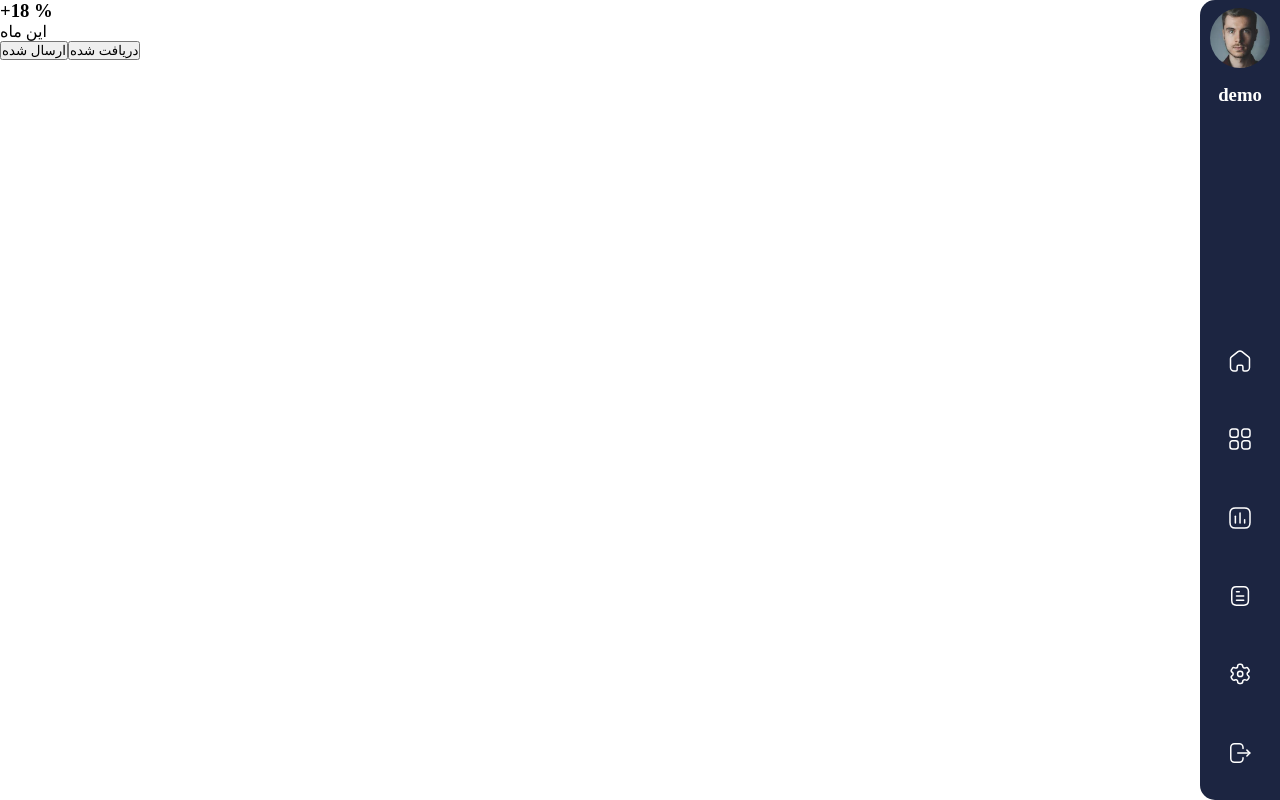
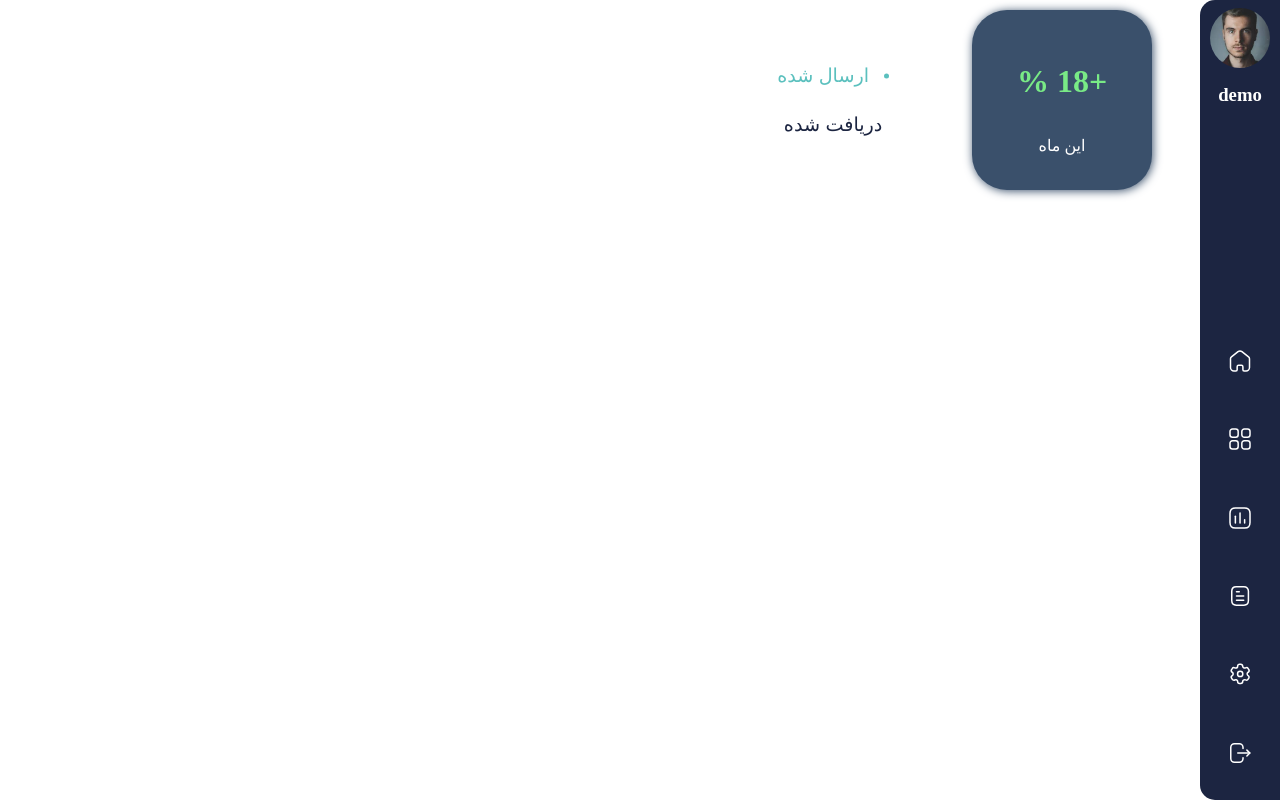
Before and after one commit to BeanVortex/Anbarinoo_react, a React (Create React App) app: page / in a window 1280 px wide. Built offline with nearby package versions, Linux system fonts and the light colour scheme.

Commit message:
00:06:28
- Added Header section without cargos

```diff
--- /dev/null
+++ b/src/components/home/header/Header.js
@@ -0,0 +1,42 @@
+import React, { useState } from "react";
+import "./Header.scss";
+
+const Header = () => {
+  const [isSent, setIsSent] = useState(true);
+
+  const handleState = () => {
+    const sentBtn = document.querySelector("button:nth-child(1)");
+    const receivedBtn = document.querySelector("button:nth-child(2)");
+
+    if (!isSent) {
+      sentBtn.classList.add("active");
+      receivedBtn.classList.remove("active");
+      setIsSent(true);
+    } else {
+      sentBtn.classList.remove("active");
+      receivedBtn.classList.add("active");
+      setIsSent(false);
+    }
+  };
+
+  return (
+    <header className="header">
+      <div className="profit-indicator">
+        <h3>+18 %</h3>
+        <p>این ماه</p>
+      </div>
+      <div className="receive-link">
+        <button href="#" onClick={() => handleState(this)} className="active">
+          ارسال شده
+        </button>
+        <button href="#" onClick={() => handleState(this)}>
+          {" "}
+          دریافت شده
+        </button>
+      </div>
+      <div className="cargos"></div>
+    </header>
+  );
+};
+
+export default Header;
--- /dev/null
+++ b/src/components/home/header/Header.scss
@@ -0,0 +1,86 @@
+@import "../../../styles/variables.scss";
+
+.header {
+  width: 100%;
+  height: 200px;
+  display: flex;
+  align-items: center;
+  direction: rtl;
+  padding: 0 3rem;
+
+  .profit-indicator {
+    width: 180px;
+    height: 180px;
+    background: $secondaryColor;
+    margin-right: 80px;
+    border-radius: 35px;
+    -webkit-border-radius: 35px;
+    -moz-border-radius: 35px;
+    -ms-border-radius: 35px;
+    -o-border-radius: 35px;
+    display: flex;
+    align-items: center;
+    justify-content: center;
+    flex-direction: column;
+    box-sizing: initial;
+
+    box-shadow: 1px 1px 10px $secondaryColor;
+
+    h3 {
+      color: $profitColor;
+      font-size: 2rem;
+      height: 100%;
+      width: 100%;
+      display: flex;
+      align-items: flex-end;
+      justify-content: center;
+    }
+
+    p {
+      color: white;
+      height: 100%;
+      width: 100%;
+      display: flex;
+      align-items: center;
+      justify-content: center;
+    }
+  }
+
+  .receive-link {
+    display: flex;
+    flex-direction: column;
+    justify-content: center;
+    align-items: center;
+    margin-right: 5rem;
+
+    button {
+      padding: 0.3rem 0.6rem;
+      margin: 0.5rem 0;
+      background: transparent;
+      border: none;
+      outline: none;
+      cursor: pointer;
+      color: $primaryColor;
+      position: relative;
+      transition: all 0.3s ease;
+      font-size: 1.2rem;
+
+      &.active {
+        color: $thirdColor;
+        transform: translateX(-10px);
+
+        &::before {
+          content: "";
+          width: 5px;
+          height: 5px;
+          background: $thirdColor;
+          position: absolute;
+          right: -10px;
+          top: 50%;
+          transform: translateY(-50%);
+          border-radius: 50%;
+        }
+      }
+    }
+  }
+}
--- a/src/components/nav/Nav.js
+++ b/src/components/nav/Nav.js
@@ -1,6 +1,7 @@
 import React, { useContext } from "react";
 import { AuthContext } from "../../context/AuthContext";
 import { Link } from "react-router-dom";
+
 import "./Nav.scss";
 import profileImg from "../../resources/img/profile.jpg";
 import homeImg from "../../resources/vectors/Home.svg";
--- a/src/components/nav/Nav.scss
+++ b/src/components/nav/Nav.scss
@@ -1,6 +1,4 @@
-$primaryColor: #1c2541;
-$primaryLightColor: #323f68;
-
+@import "../../styles/variables.scss";
 nav {
   width: 80px;
   height: 100vh;
--- a/src/container/Home/Home.js
+++ b/src/container/Home/Home.js
@@ -1,27 +1,17 @@
 import React, { Component } from 'react'
-// import Cargo from './cargo/Cargo';
 import './Home.scss';
+
 import Nav from '../../components/nav/Nav';
+import Header from '../../components/home/header/Header';
 
 class Home extends Component {
     render() {
 
         return (
             <div>
-                <Nav/>
-                <header className="header">
-                    <div className="profit-indicator">
-                        <h3>+18 %</h3>
-                        <p>این ماه</p>
-                    </div>
-                    <div className="receive-link">
-                        <button href="#" className="selected">ارسال شده</button>
-                        <button href="#"> دریافت شده</button>
-                    </div>
-                    <div className="cargos">
+                <Nav className="nav"/>
+                <Header/>
 
-                    </div>
-                </header>
             </div>
         );
     }
--- a/src/container/Home/Home.scss
+++ b/src/container/Home/Home.scss
@@ -1,3 +1,4 @@
 div{
     position: relative;
+
 }
--- /dev/null
+++ b/src/styles/variables.scss
@@ -0,0 +1,5 @@
+$primaryColor: #1c2541;
+$primaryLightColor: #323f68;
+$profitColor: #79ea86;
+$secondaryColor: #3a506b;
+$thirdColor: #5BC0BE;
```
Also changed, not shown: src/container/App.scss (+6 -5 lines), src/components/home/header/cargo/Cargo.js (renamed from src/components/home/cargo/Cargo.js), src/components/home/header/cargo/Cargo.scss (added).
